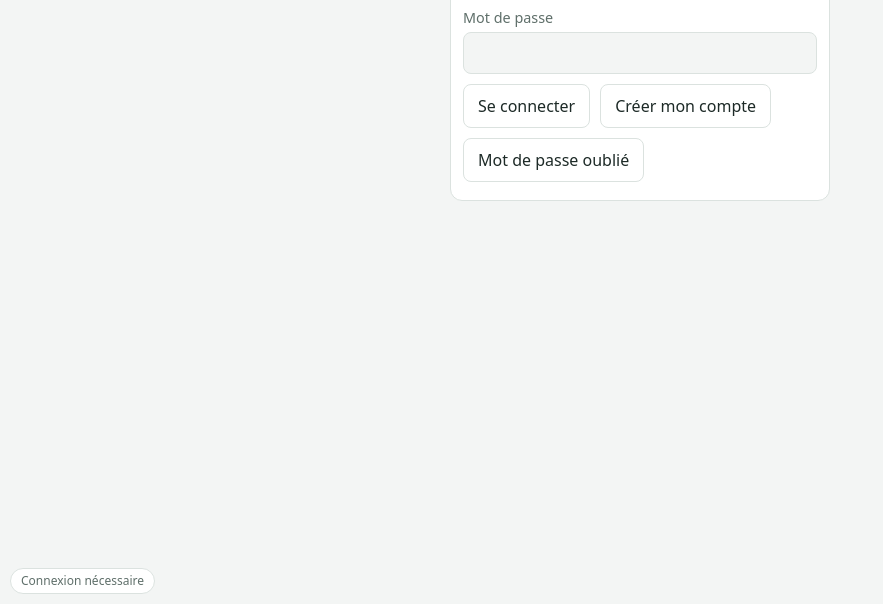
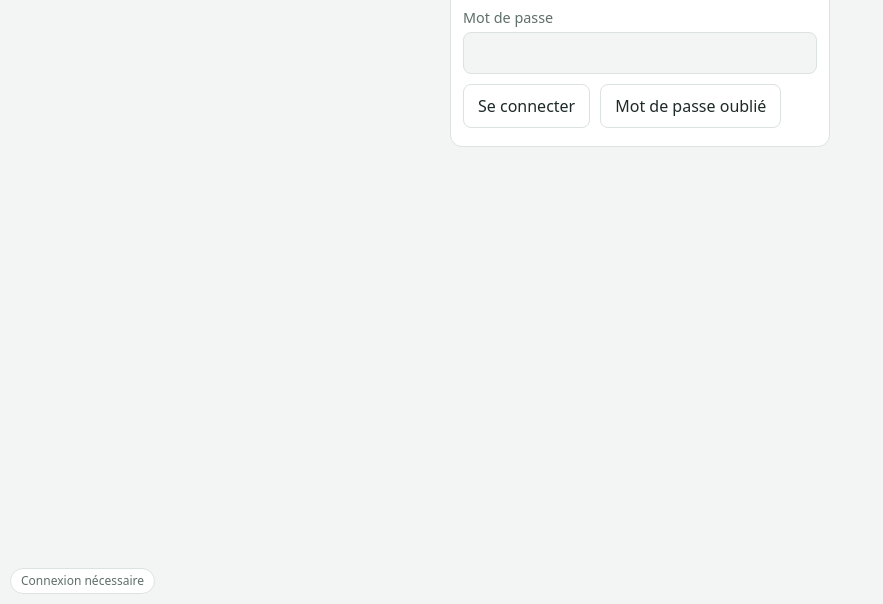
Before and after one commit to paul-Altgr/dashboard, a plain HTML site: page index.html in a window 1280 px wide. Shown: the part 196-800 px from the top of the page, without its empty margins (0-883 px from the left). Drawn offline with nearby package versions, Linux system fonts and the light colour scheme.

Commit message:
Update index.html
unallowing sign up

```diff
--- a/index.html
+++ b/index.html
@@ -1017,7 +1017,7 @@ window.bootHistory = function(){
 /* ==========================================================================
    CONFIGURATION (constantes faciles à modifier)
    ========================================================================== */
-const ALLOW_SIGNUP_UI = true;   // false : masque « Créer mon compte » (les comptes existants se connectent toujours)
+const ALLOW_SIGNUP_UI = false;   // false : masque « Créer mon compte » (les comptes existants se connectent toujours)
 const SUPABASE_URL = "https://gdevdnbgshkjyskuscnz.supabase.co";
 const SUPABASE_PUBLISHABLE_KEY = "sb_publishable_M-y34_JtymHy8BpOpTnBZA_6Y791iFO";   // clé publique uniquement
 const SITE_URL = "https://paul-altgr.github.io/dashboard/";   // retour des liens e-mail (confirmation, récupération)
```
